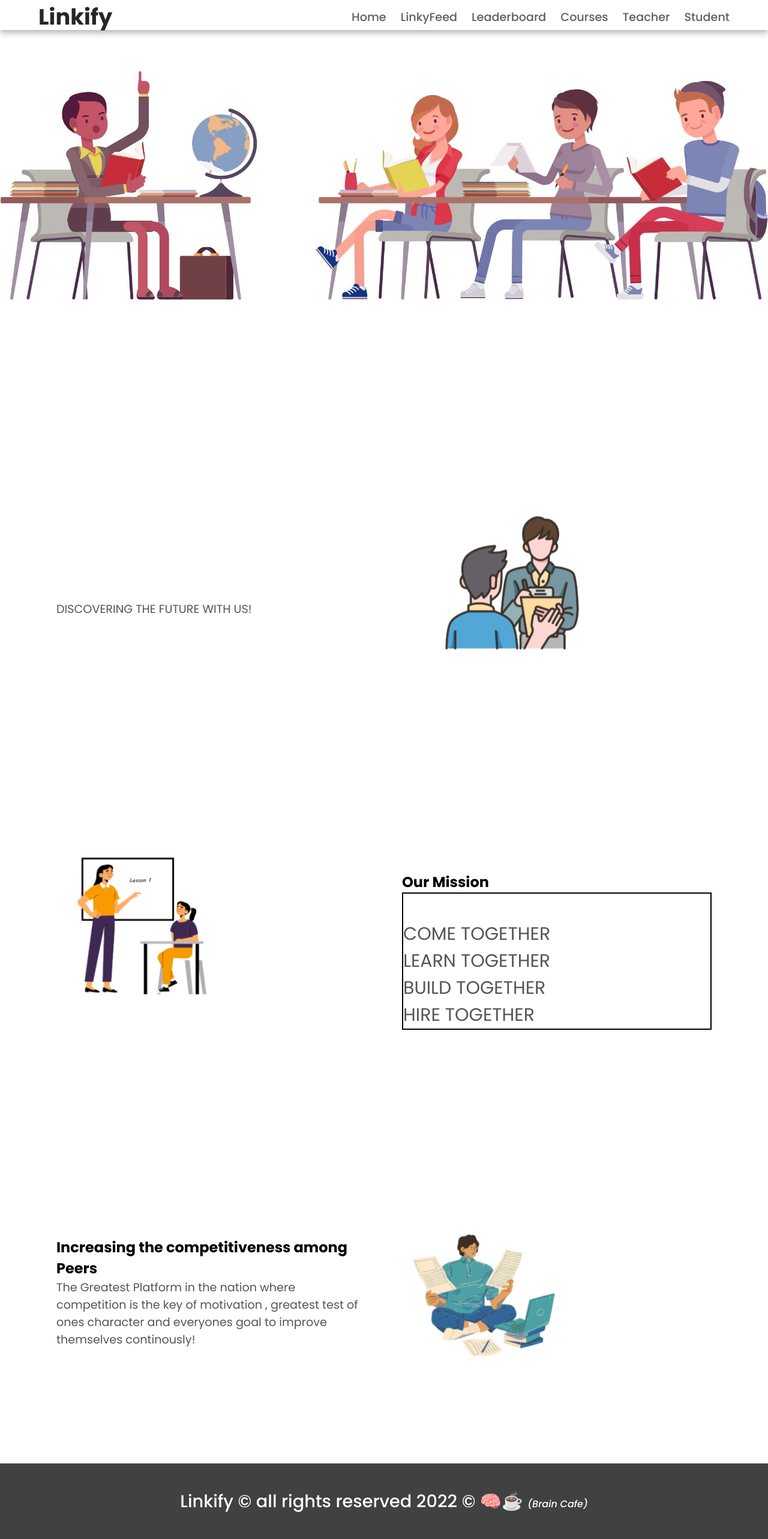
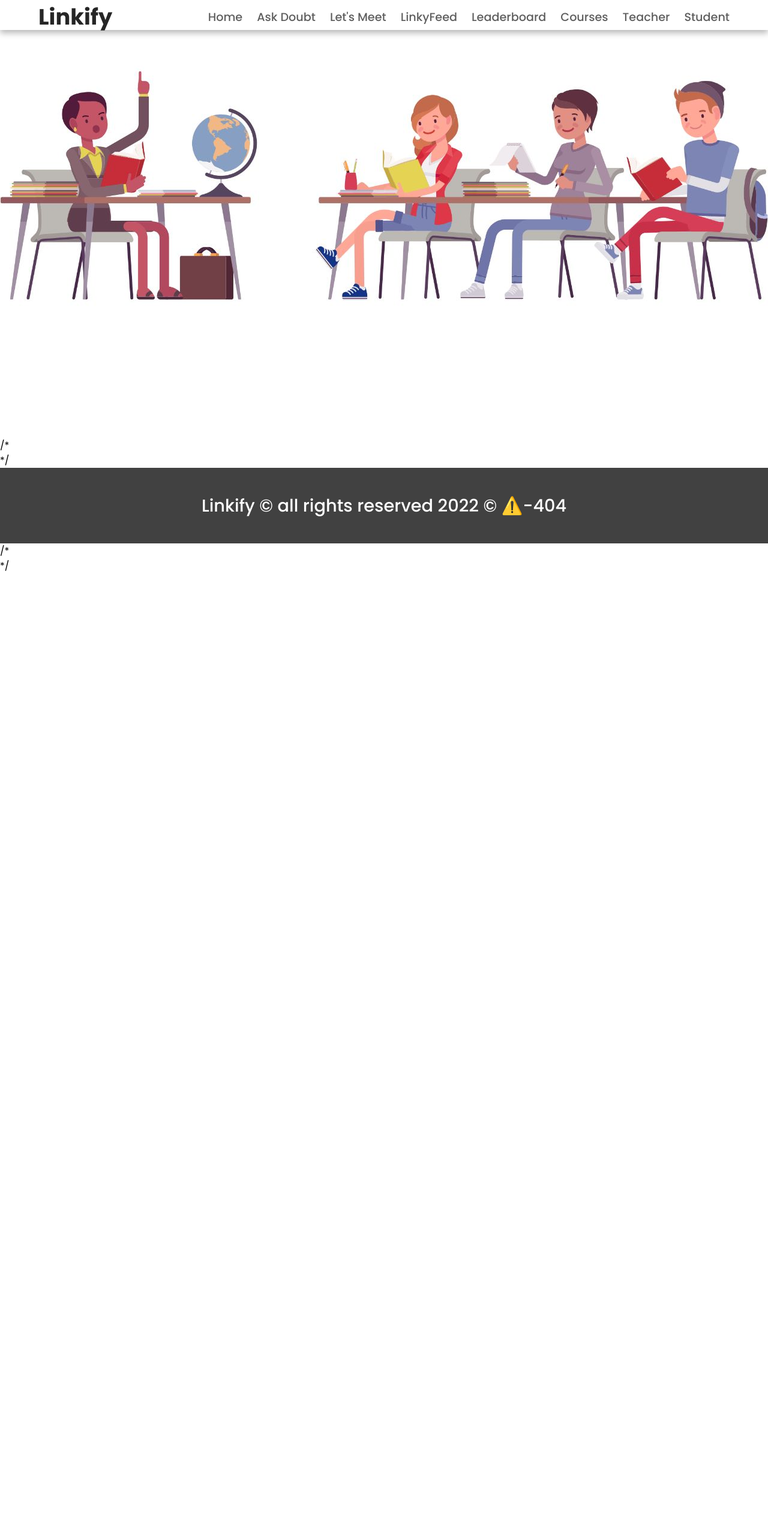
Before and after one commit to Vishalrai2002/MSIT, a Django app: page / in a window 1280 px wide. Shown: the whole page at 60% size. After the commit the page ends 952 px from the top, so only its background shows below. Run offline with Django 4.2, Linux system fonts and the light colour scheme.

Commit message:
Corrected overflowing div

```diff
--- a/misc/templates/misc/base.html
+++ b/misc/templates/misc/base.html
@@ -32,7 +32,7 @@
 
   /* ///////////..utility classes../////////// */
 
-  .container {
+  .container1 {
     max-width: 1200px;
     width: 90%;
     margin: auto;
@@ -304,7 +304,7 @@
     </head>
     <body>
       <nav class="navbar">
-        <div class="navbar-container container">
+        <div class="navbar-container container1">
             <input type="checkbox" name="" id="">
             <div class="hamburger-lines">
                 <span class="line line1"></span>
@@ -313,6 +313,8 @@
             </div>
            <ul class="menu-items">
               <li><a href="/">Home</a></li>
+              <li><a href="/doubts">Ask Doubt</a></li>
+              <li><a href="/meets">Let's Meet</a></li>
               <li><a href="/linkyfeed">LinkyFeed</a></li>
               <li><a href="/leaderboard/academics">Leaderboard</a></li>
               <li><a href="/courses">Courses</a></li>
@@ -324,10 +326,10 @@
     </nav>
      {% block content %}
      {% endblock %}
-     <footer id="footer">
-        <h2>Linkify &copy; all rights reserved 2022 © 🧠☕ <span style="font-size: medium;"><i>(Brain Cafe)</i></span></h2>
+     /* <footer id="footer"> */
+        <h2>Linkify &copy; all rights reserved 2022 © ⚠️-404<span style="font-size: medium;"><i></i></span></h2>
 
-      </footer>
+      /* </footer> */
     </body>
     <!--
       .................../ JS Code for smooth scrolling /...................... -->
--- a/misc/templates/misc/doubt.html
+++ b/misc/templates/misc/doubt.html
@@ -51,7 +51,7 @@
             color: black;
             border: 2px solid black;
             border-radius: 8px;
-            width: auto;
+            width: 80%;
             height: auto;
             white-space: pre;
         }
@@ -76,7 +76,7 @@
                 method: 'POST',
                 headers: {
                     'Content-Type': 'application/json',
-                    'Authorization': 'Bearer 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'
+                    'Authorization': 'Bearer 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'
                 },
                 // body: '{"model": "text-davinci-003", "prompt": " code ofLongest common subsequence solution", "temperature": 0.5, "max_tokens": 4000}',
                 body: JSON.stringify({
--- a/misc/templates/misc/homePage.html
+++ b/misc/templates/misc/homePage.html
@@ -476,62 +476,7 @@
         </div>
       </section>
 
-      <!-- button change update -->
-      <!-- <div class="change">
-        <a href="#food-menu" class="btn btn-primary">Book Your First Service</a>
-      </div>
-       -->
 
-
-      <section id="about">
-        <div class="about-wrapper container">
-          <div class="about-text">
-            <p>
-                DISCOVERING THE FUTURE WITH US!
-            </p>
-          </div>
-          <div class="about-img">
-            <img src="{% static 'img/a1.png' %}" />
-          </div>
-        </div>
-      </section>
-
-
-      <section id="about">
-        <div class="about-wrapper container">
-          <div class="about-img">
-            <img src="{% static 'img/a2.png' %}" alt="food" />
-          </div>
-          <div class="about-text">
-            <h1>Our Mission</h1>
-            <p style="font-size: 30px; border: 2px solid black;">
-            <br>COME  TOGETHER
-            <br>LEARN  TOGETHER
-            <br>BUILD TOGETHER
-            <br>HIRE  TOGETHER
-            </p>
-          </div>
-
-        </div>
-      </section>
-
-
-      <section id="about">
-        <div class="about-wrapper container">
-          <div class="about-text">
-            <h1>Increasing the competitiveness among Peers</h1>
-            <p>
-                The Greatest Platform in the nation
-                where competition is the key of motivation ,
-                greatest test of ones character and everyones
-                goal to improve themselves continously!
-            </p>
-          </div>
-          <div class="about-img">
-            <img src="{% static 'img/a3.png' %}" alt="food" />
-          </div>
-        </div>
-      </section>
 
     </body>
     <!--
--- a/misc/urls.py
+++ b/misc/urls.py
@@ -6,6 +6,7 @@ urlpatterns = [
     path('', views.home, name='home'),
     path('doubts/', views.doubts, name='doubts'),
     path('leaderboard/academics/', views.leaderacad, name='leaderacad'),
+    path('meet/', views.meet, name='meet'),
     path('leaderboard/cocurricular/', views.leadercocurr, name='leadercocurr'),
     path('contactUs/', views.contactUs, name='contactUs'),
 
--- a/misc/views.py
+++ b/misc/views.py
@@ -22,3 +22,6 @@ def contactUs(request):
 
 def doubts(request):
     return render(request, 'misc/doubt.html')
+
+def meet(request):
+    return render(request, 'misc/meet.html')
```
